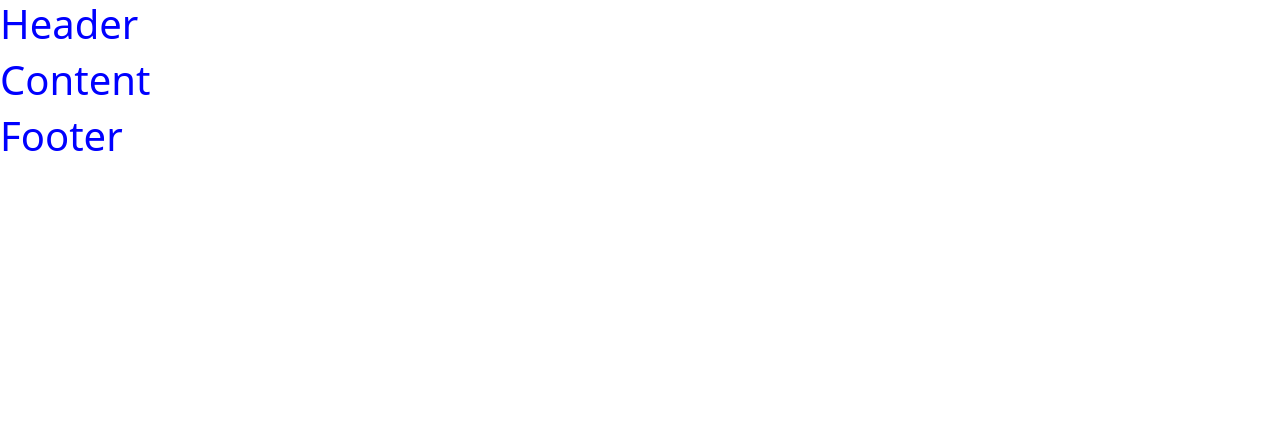
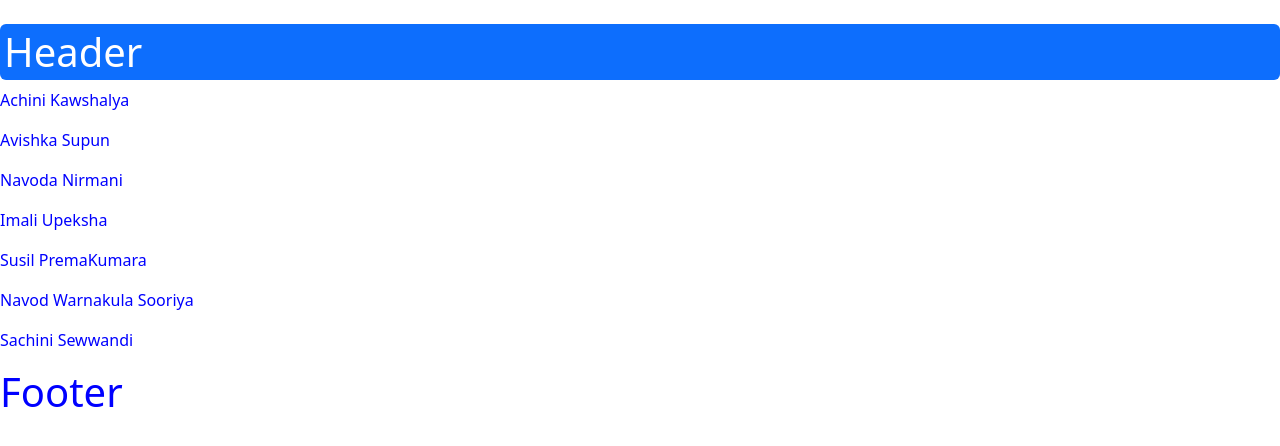
Before and after one commit to Achinit99/React-Project02, a React (Create React App) app: page / in a window 1280 px wide. Shown: the top 446 px of the page. Built offline with nearby package versions, Linux system fonts and the light colour scheme; the HTML template or start-up script is replaced by a standard one.

Commit message:
in array ❤️

```diff
--- a/src/App.jsx
+++ b/src/App.jsx
@@ -1,6 +1,6 @@
 import React from "react";
 import "./App.css";
-import Content from "./Content";
+import Employees from "./Employees";
 import Footer from "./Footer";
 import Header from "./Header";
 
@@ -8,7 +8,7 @@ function App() {
   return (
     <div>
       <Header />
-      <Content />
+      <Employees />
       <Footer />
     </div>
   );
--- a/src/Content.jsx
+++ /dev/null
@@ -1,8 +0,0 @@
-const Content = () => {
-  return (
-    <header>
-      <h1>Content</h1>
-    </header>
-  );
-};
-export default Content;
--- /dev/null
+++ b/src/Employees.jsx
@@ -0,0 +1,63 @@
+import { useState } from "react";
+
+const Employees = () => {
+  const [employees, setEmployees] = useState([
+    {
+      id: 1,
+      fullName: "Achini Kawshalya ",
+      designation: "Developer",
+      gender: "Female",
+    },
+
+    {
+      id: 1,
+      fullName: "Avishka Supun ",
+      designation: "Web Developer",
+      gender: "male",
+    },
+
+    {
+      id: 1,
+      fullName: "Navoda Nirmani ",
+      designation: "Software Developer",
+      gender: "male",
+    },
+
+    {
+      id: 1,
+      fullName: "Imali Upeksha",
+      designation: "Software Engineer",
+      gender: "Female",
+    },
+
+    {
+      id: 1,
+      fullName: "Susil PremaKumara",
+      designation: "Assistan Developer",
+      gender: "male",
+    },
+
+    {
+      id: 1,
+      fullName: "Navod Warnakula Sooriya",
+      designation: "HR Manager",
+      gender: "male",
+    },
+
+    {
+      id: 1,
+      fullName: "Sachini Sewwandi",
+      designation: "Team Manager",
+      gender: "Female",
+    },
+  ]);
+
+  return (
+    <main>
+      {employees.map((employee) => (
+        <p>{employee.fullName}</p>
+      ))}
+    </main>
+  );
+};
+export default Employees;
--- a/src/Header.jsx
+++ b/src/Header.jsx
@@ -1,7 +1,7 @@
 const Header = () => {
   return (
     <header>
-      <h1>Header</h1>
+      <h1 className="mt-4 p-1 bg-primary text-white rounded">Header</h1>
     </header>
   );
 };
```
